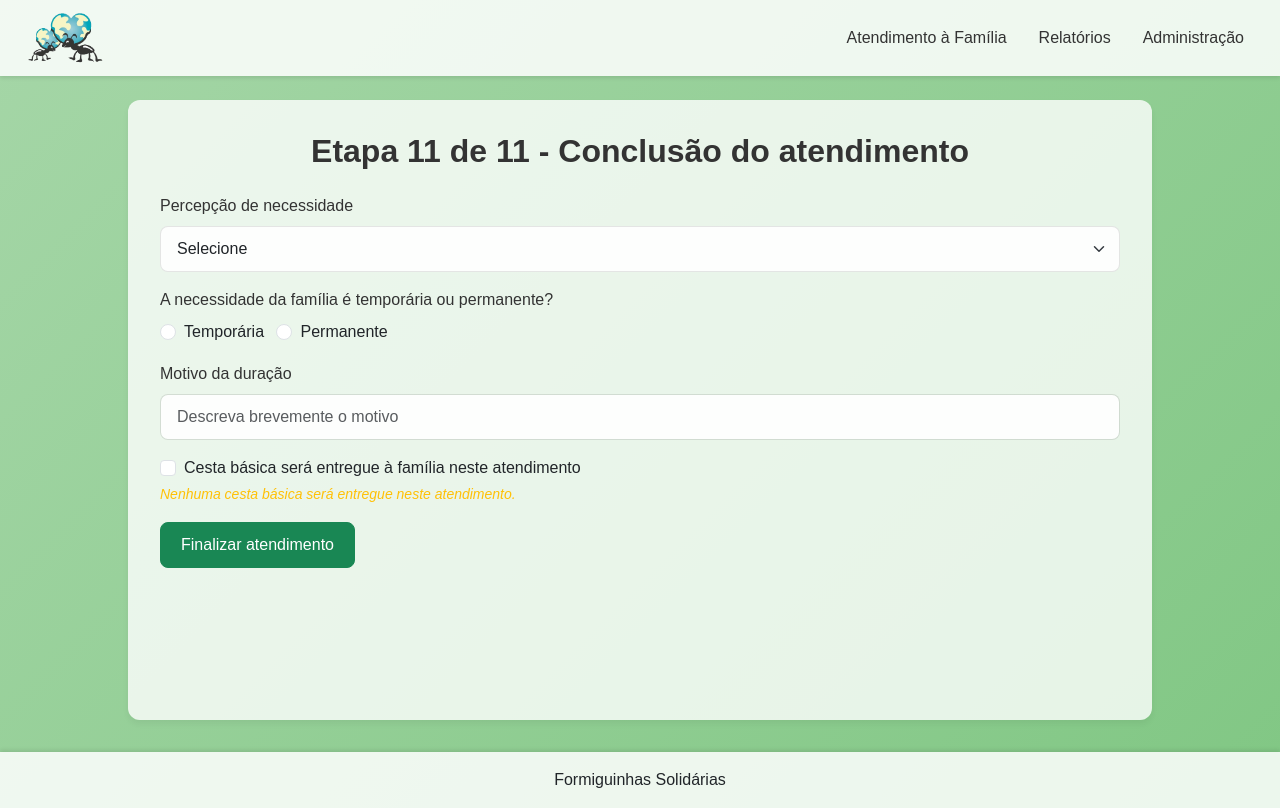
After one commit to silasmendes/appformiguinhasv2, a Flask app: page /atendimento/etapa11 in a window 1280 px wide. The commit adds this page. Run offline with Flask 3, Linux system fonts and the light colour scheme; parts of the project's set-up code (start-up, migrations or seed data) failed here and were passed over.

Commit message:
feat: add atendimento etapa 11

```diff
--- a/app.py
+++ b/app.py
@@ -166,12 +166,20 @@ def atendimento_etapa10():
             except Exception:
                 cadastro["demandas"] = []
         session["cadastro"] = cadastro
+        return redirect(url_for("atendimento_etapa11"))
+    return render_template("atendimento/etapa10_outras_necessidades.html")
 
-        # ✅ Limpa a sessão ao concluir com sucesso
+
+@app.route("/atendimento/etapa11", methods=["GET", "POST"])
+def atendimento_etapa11():
+    """Exibe a etapa final do atendimento à família."""
+    cadastro = get_cadastro()
+    if request.method == "POST":
+        cadastro.update(request.form.to_dict(flat=True))
+        session["cadastro"] = cadastro
         reset_atendimento_sessao()
-
         return redirect(url_for("home"))
-    return render_template("atendimento/etapa10_outras_necessidades.html")
+    return render_template("atendimento/etapa11_atendimento.html")
 
 
 if __name__ == "__main__":
--- /dev/null
+++ b/app/static/js/etapa11_atendimento.js
@@ -0,0 +1,87 @@
+// JS para etapa 11 - conclusão do atendimento
+
+document.addEventListener('DOMContentLoaded', function () {
+    console.log('Estado atual da sessão:', window.sessionCadastro);
+    const hiddenIdInput = document.getElementById('familia_id_hidden');
+    if (window.sessionFamiliaId === null) {
+        sessionStorage.removeItem('familia_id');
+        if (hiddenIdInput) hiddenIdInput.value = '';
+    } else if (window.sessionFamiliaId) {
+        sessionStorage.setItem('familia_id', window.sessionFamiliaId);
+        if (hiddenIdInput) hiddenIdInput.value = window.sessionFamiliaId;
+    }
+
+    const form = document.getElementById('formEtapa11');
+    const btnFinalizar = document.getElementById('btnFinalizar');
+    const percepcaoSelect = document.getElementById('percepcao_necessidade');
+    const radiosDuracao = document.querySelectorAll('input[name="duracao_necessidade"]');
+    const cestaCheckbox = document.getElementById('cesta_entregue');
+    const avisoCesta = document.getElementById('avisoCesta');
+
+    function toggleAviso() {
+        if (!avisoCesta) return;
+        if (cestaCheckbox.checked) {
+            avisoCesta.classList.add('d-none');
+        } else {
+            avisoCesta.classList.remove('d-none');
+        }
+    }
+
+    if (cestaCheckbox) {
+        cestaCheckbox.addEventListener('change', toggleAviso);
+        toggleAviso();
+    }
+
+    if (btnFinalizar && form) {
+        btnFinalizar.addEventListener('click', async function (e) {
+            e.preventDefault();
+            let valido = true;
+            if (!percepcaoSelect.value) {
+                percepcaoSelect.classList.add('is-invalid');
+                valido = false;
+            } else {
+                percepcaoSelect.classList.remove('is-invalid');
+            }
+            const duracaoSelecionada = Array.from(radiosDuracao).some(r => r.checked);
+            if (!duracaoSelecionada) {
+                radiosDuracao.forEach(r => r.classList.add('is-invalid'));
+                valido = false;
+            } else {
+                radiosDuracao.forEach(r => r.classList.remove('is-invalid'));
+            }
+            if (!valido) return;
+
+            const nextUrl = btnFinalizar.getAttribute('data-next-url');
+            const dadosFormulario = Object.fromEntries(new FormData(form).entries());
+
+            const storedFamiliaId = sessionStorage.getItem('familia_id');
+            dadosFormulario.familia_id = storedFamiliaId !== null ? parseInt(storedFamiliaId) : parseInt(window.sessionFamiliaId || '0');
+            dadosFormulario.usuario_atendente_id = 1; // TODO: substituir pelo ID do usuário logado
+            dadosFormulario.cesta_entregue = cestaCheckbox.checked;
+            if (dadosFormulario.motivo_duracao === '') delete dadosFormulario.motivo_duracao;
+
+            btnFinalizar.disabled = true;
+            try {
+                const resp = await fetch('/atendimentos', {
+                    method: 'POST',
+                    headers: { 'Content-Type': 'application/json' },
+                    body: JSON.stringify(dadosFormulario)
+                });
+                if (resp.ok) {
+                    if (nextUrl) {
+                        form.action = nextUrl;
+                        form.method = 'post';
+                        form.submit();
+                    }
+                } else {
+                    const erro = await resp.json().catch(() => ({ mensagem: 'Erro desconhecido' }));
+                    alert(JSON.stringify(erro));
+                    btnFinalizar.disabled = false;
+                }
+            } catch (err) {
+                alert('Erro ao enviar os dados. Tente novamente.');
+                btnFinalizar.disabled = false;
+            }
+        });
+    }
+});
--- a/app/templates/atendimento/etapa10_outras_necessidades.html
+++ b/app/templates/atendimento/etapa10_outras_necessidades.html
@@ -1,7 +1,7 @@
 {% extends 'base.html' %}
 {% block title %}Atendimento à Família - Etapa 10{% endblock %}
 {% block content %}
-<h2 class="mb-4 text-center">Etapa 10 de 10 - Outras necessidades informadas</h2>
+<h2 class="mb-4 text-center">Etapa 10 de 11 - Outras necessidades informadas</h2>
 
 <p class="text-muted mb-4">
     Registre abaixo outras necessidades identificadas durante o atendimento.
@@ -19,8 +19,8 @@
         </button>
     </div>
     <div class="text-end">
-        <button type="submit" class="btn btn-success" id="btnFinalizar" data-next-url="{{ url_for('atendimento_etapa10') }}">
-            Finalizar atendimento
+        <button type="submit" class="btn btn-primary" id="btnProxima" data-next-url="{{ url_for('atendimento_etapa10') }}">
+            Próxima etapa
         </button>
     </div>
 </form>
--- /dev/null
+++ b/app/templates/atendimento/etapa11_atendimento.html
@@ -0,0 +1,49 @@
+{% extends 'base.html' %}
+{% block title %}Atendimento à Família - Etapa 11{% endblock %}
+{% block content %}
+<h2 class="mb-4 text-center">Etapa 11 de 11 - Conclusão do atendimento</h2>
+<form id="formEtapa11" autocomplete="off" method="post">
+    <input type="hidden" id="familia_id_hidden" name="familia_id" value="{{ session.get('familia_id', '') }}">
+    <div class="mb-3">
+        <label for="percepcao_necessidade" class="form-label">Percepção de necessidade</label>
+        <select class="form-select" name="percepcao_necessidade" id="percepcao_necessidade" required>
+            <option value="" disabled {% if not session['cadastro'].get('percepcao_necessidade') %}selected{% endif %}>Selecione</option>
+            <option value="Alta" {% if session['cadastro'].get('percepcao_necessidade')=='Alta' %}selected{% endif %}>Alta</option>
+            <option value="Media" {% if session['cadastro'].get('percepcao_necessidade')=='Media' %}selected{% endif %}>Média</option>
+            <option value="Baixa" {% if session['cadastro'].get('percepcao_necessidade')=='Baixa' %}selected{% endif %}>Baixa</option>
+            <option value="Inativo" {% if session['cadastro'].get('percepcao_necessidade')=='Inativo' %}selected{% endif %}>Inativo</option>
+            <option value="Excluído" {% if session['cadastro'].get('percepcao_necessidade')=='Excluído' %}selected{% endif %}>Excluído</option>
+        </select>
+    </div>
+    <div class="mb-3">
+        <label class="form-label">A necessidade da família é temporária ou permanente?</label>
+        <div>
+            <div class="form-check form-check-inline">
+                <input class="form-check-input" type="radio" name="duracao_necessidade" id="duracao_temporaria" value="Temporária" {% if session['cadastro'].get('duracao_necessidade')=='Temporária' %}checked{% endif %}>
+                <label class="form-check-label" for="duracao_temporaria">Temporária</label>
+            </div>
+            <div class="form-check form-check-inline">
+                <input class="form-check-input" type="radio" name="duracao_necessidade" id="duracao_permanente" value="Permanente" {% if session['cadastro'].get('duracao_necessidade')=='Permanente' %}checked{% endif %}>
+                <label class="form-check-label" for="duracao_permanente">Permanente</label>
+            </div>
+        </div>
+    </div>
+    <div class="mb-3">
+        <label for="motivo_duracao" class="form-label">Motivo da duração</label>
+        <input type="text" class="form-control" name="motivo_duracao" id="motivo_duracao" maxlength="255" placeholder="Descreva brevemente o motivo" autocomplete="off" value="{{ session['cadastro'].get('motivo_duracao', '') }}">
+    </div>
+    <div class="mb-3">
+        <div class="form-check">
+            <input type="checkbox" class="form-check-input" id="cesta_entregue" name="cesta_entregue" {% if session['cadastro'].get('cesta_entregue') %}checked{% endif %}>
+            <label class="form-check-label" for="cesta_entregue">Cesta básica será entregue à família neste atendimento</label>
+        </div>
+        <small id="avisoCesta" class="text-warning fst-italic {% if session['cadastro'].get('cesta_entregue') %}d-none{% endif %}">Nenhuma cesta básica será entregue neste atendimento.</small>
+    </div>
+    <div class="d-flex justify-content-between w-100">
+        <button type="submit" class="btn btn-success" id="btnFinalizar" data-next-url="{{ url_for('atendimento_etapa11') }}">Finalizar atendimento</button>
+    </div>
+</form>
+{% endblock %}
+{% block extra_js %}
+<script src="{{ url_for('static', filename='js/etapa11_atendimento.js') }}"></script>
+{% endblock %}
```
Also changed, not shown: app/static/js/etapa10_outras_necessidades.js (+6 -6 lines).
